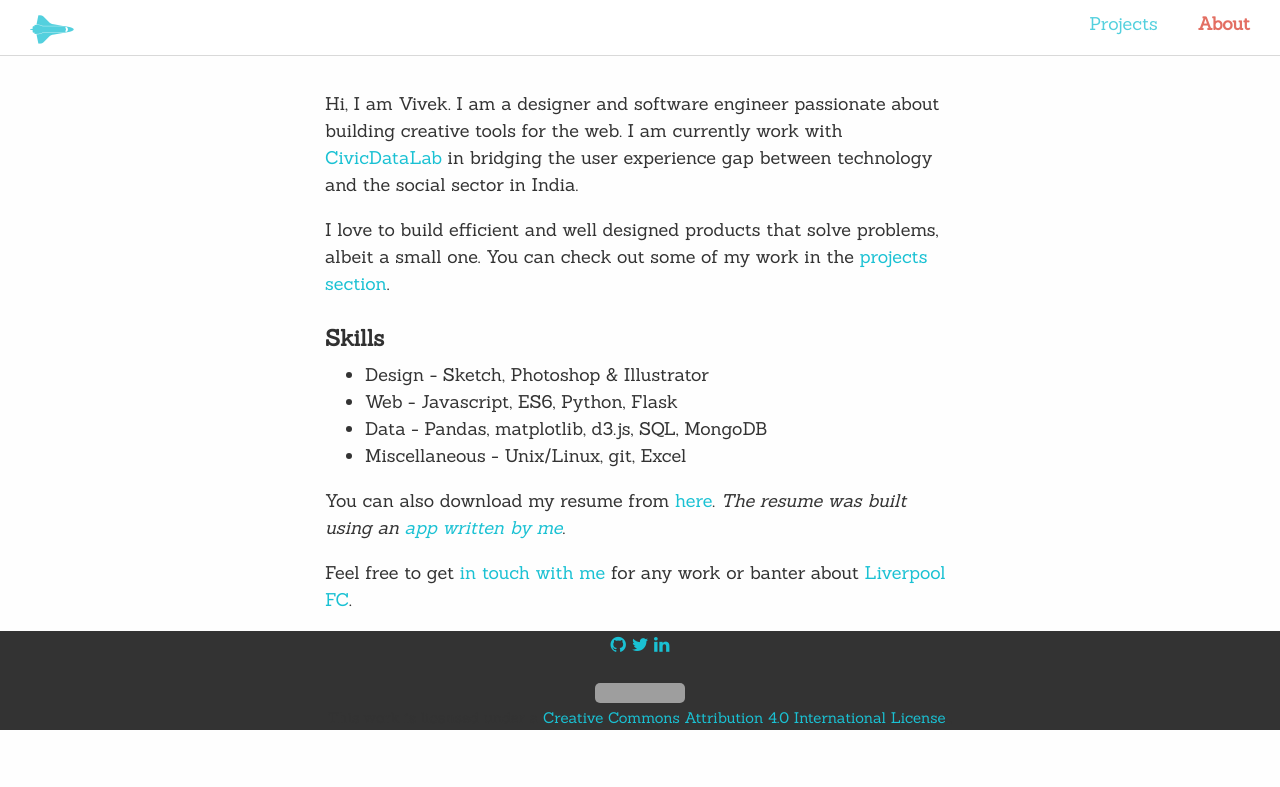
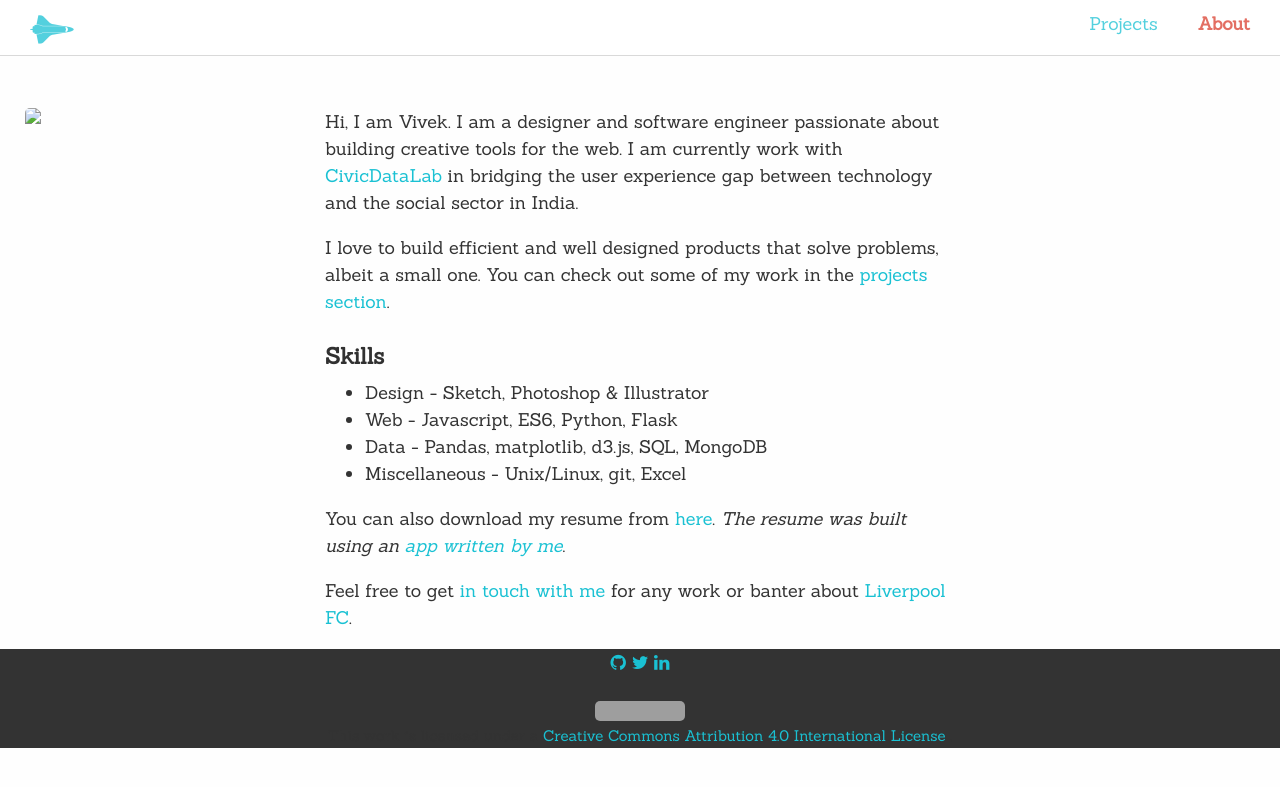
Before and after one commit to kaizer1v/kaizer1v.github.io, a Jekyll site: the page built from about.md, in a window 1280 px wide. Shown: the top 787 px of the page. Built offline with Jekyll 4.4.1, drawn with Linux system fonts in a browser that asks for light colours; nearby versions of some CDN libraries; grey boxes are pictures that could not be loaded.

Commit message:
added profile picture

```diff
--- a/about.md
+++ b/about.md
@@ -2,6 +2,8 @@
 layout: page
 title: About
 ---
+
+<img src="/assets/images/me.jpg" height="400px" style="margin-left: -300px; position: absolute;" />
 
 Hi, I am Vivek. I am a designer and software engineer passionate about building creative tools for the web. I am currently work with [CivicDataLab](https://civicdatalab.in) in bridging the user experience gap between technology and the social sector in India.
 
```
